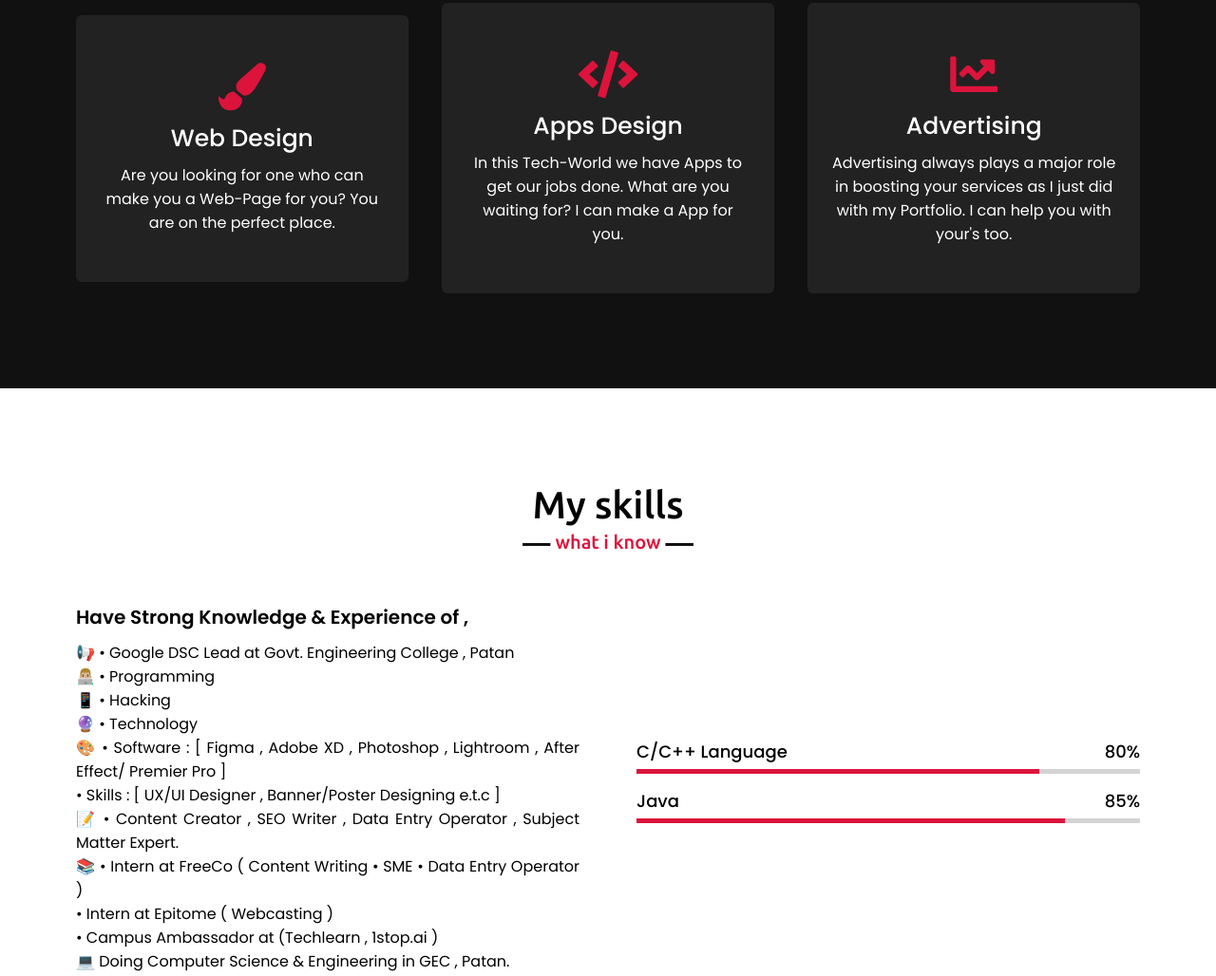
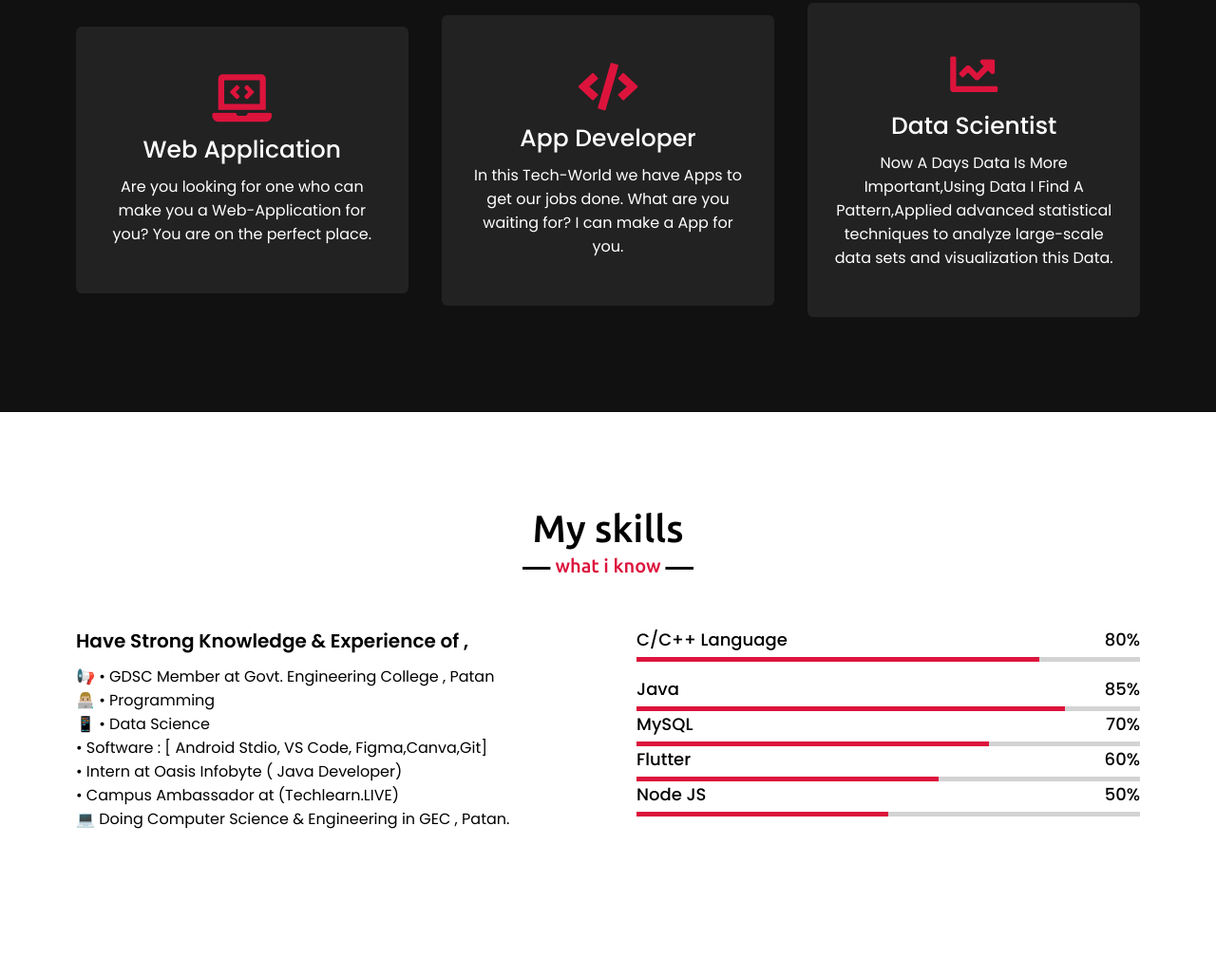
Before and after one commit to Aryankumar011/Aryanpanchal, a plain HTML site: page index.html in a window 1280 px wide. Shown: the part 1756-2784 px from the top of the page at 95% size. Drawn offline with nearby package versions, Linux system fonts and the light colour scheme.

Commit message:
Images ADD

```diff
--- a/index.html
+++ b/index.html
@@ -1,34 +1,37 @@
 <!DOCTYPE html>
-<!-- Created By Kaushal Nagar -->
+<!-- Created By Aryan Panchal -->
 <html lang="en">
+
 <head>
     <meta charset="UTF-8">
     <meta name="viewport" content="width=device-width, initial-scale=1.0">
     <title>Aryan Panchal Portfolio Website</title>
-    <link rel="icon" href="images/icon-3.jpg" type="image/png" >
+    <link rel="icon" href="images/icon-3.jpg" type="image/png">
     <link rel="stylesheet" href="style.css">
-    <link rel="stylesheet" href="https://cdnjs.cloudflare.com/ajax/libs/font-awesome/5.15.3/css/all.min.css"/>
+    <link rel="stylesheet" href="https://cdnjs.cloudflare.com/ajax/libs/font-awesome/5.15.3/css/all.min.css" />
     <script src="https://code.jquery.com/jquery-3.5.1.min.js"></script>
     <script src="https://cdnjs.cloudflare.com/ajax/libs/typed.js/2.0.11/typed.min.js"></script>
     <script src="https://cdnjs.cloudflare.com/ajax/libs/waypoints/4.0.1/jquery.waypoints.min.js"></script>
     <script src="https://cdnjs.cloudflare.com/ajax/libs/OwlCarousel2/2.3.4/owl.carousel.min.js"></script>
-    <link rel="stylesheet" href="https://cdnjs.cloudflare.com/ajax/libs/OwlCarousel2/2.3.4/assets/owl.carousel.min.css"/>
+    <link rel="stylesheet"
+        href="https://cdnjs.cloudflare.com/ajax/libs/OwlCarousel2/2.3.4/assets/owl.carousel.min.css" />
 
 </head>
+
 <body>
     <div class="scroll-up-btn">
         <i class="fas fa-angle-up"></i>
     </div>
     <nav class="navbar">
         <div class="max-width">
-            <div class="logo"><a href="Portfolio.html#"><span>A</span>ryan <span>P</span>anchal's Portfo<span>lio.</span></a></div>
+            <div class="logo"><a href="Portfolio.html#"><span>A</span>ryan <span>P</span>anchal's
+                    Portfo<span>lio.</span></a></div>
             <ul class="menu">
                 <li><a href="Portfolio.html#home" class="menu-btn">Home</a></li>
                 <li><a href="Portfolio.html#about" class="menu-btn">About</a></li>
                 <li><a href="#services" class="menu-btn">Services</a></li>
                 <li><a href="#skills" class="menu-btn">Skills</a></li>
-                <!-- <li><a href="https://Kaushal Nagar.github.io/Portfolio/Portfolio.html#contact" class="menu-btn">Contact</a></li> -->
-            </ul>
+
                 <div class="menu-btn">
                     <i class="fas fa-bars"></i>
                 </div>
@@ -57,7 +60,10 @@
                 </div>
                 <div class="column right">
                     <div class="text">I'm Aryan and I'm a <span class="typing-2"></span></div>
-                    <p>Being a Tech-Enthusiast I am always up to developing my Tech Stacks, so as to build reliable and feasible projects for making everyday life's, even more, easier than it's now. And also looking forward to collaborating on different valuable projects that can heal the various vulnerabilities.
+                    <p>Being a Tech-Enthusiast I am always up to developing my Tech Stacks, so as to build reliable and
+                        feasible projects for making everyday life's, even more, easier than it's now. And also looking
+                        forward to collaborating on different valuable projects that can heal the various
+                        vulnerabilities.
                     </p>
                     <a href="https://www.linkedin.com/in/aryankumarpanchal/">More Info...</a>
                 </div>
@@ -72,23 +78,29 @@
             <div class="serv-content">
                 <div class="card">
                     <div class="box">
-                        <i class="fas fa-paint-brush"></i>
-                        <div class="text">Web Design</div>
-                        <p>Are you looking for one who can make you a Web-Page for you? You are on the perfect place. </p>
+                        <!-- <i class="fas fa-paint-brush"></i> -->
+                        <!-- <i class="fa-solid fa-file-code"></i> -->
+                        <i class="fas fa-laptop-code"></i>
+                        <div class="text">Web Application</div>
+                        <p>Are you looking for one who can make you a Web-Application for you? You are on the perfect place.
+                        </p>
                     </div>
                 </div>
                 <div class="card">
                     <div class="box">
                         <i class="fas fa-code"></i>
-                        <div class="text">Apps Design</div>
-                        <p>In this Tech-World we have Apps to get our jobs done. What are you waiting for? I can make a App for you.</p>
+                        <div class="text">App Developer</div>
+                        <p>In this Tech-World we have Apps to get our jobs done. What are you waiting for? I can make a
+                            App for you.</p>
                     </div>
                 </div>
                 <div class="card">
                     <div class="box">
                         <i class="fas fa-chart-line"></i>
-                        <div class="text">Advertising</div>
-                        <p>Advertising always plays a major role in boosting your services as I just did with my Portfolio. I can help you with your's too.</p>
+                        <div class="text">Data Scientist</div>
+                        <p>Now A Days Data Is More Important,Using Data I Find A Pattern,Applied advanced statistical
+                         techniques to analyze large-scale data sets and visualization this
+                            Data.</p>
                     </div>
                 </div>
             </div>
@@ -105,20 +117,12 @@
                     <div class="text">Have Strong Knowledge & Experience of ,</div>
 
 
-                        <p>📢 • Google DSC Lead at Govt. Engineering College , Patan</p>
+                    <p>📢 • GDSC Member at Govt. Engineering College , Patan</p>
                     <p>👨🏼‍💻 • Programming</p>
-                        <p>📱 • Hacking</p>
-                        <p>🔮 • Technology</p>
-
-                        <p>🎨 • Software : [ Figma , Adobe XD , Photoshop , Lightroom , After Effect/ Premier Pro ]
-                        <p>• Skills : [ UX/UI Designer , Banner/Poster Designing e.t.c ]</p></p>
-
-                        <p>📝 • Content Creator , SEO Writer , Data Entry Operator , Subject Matter Expert.</p>
-
-                        <p>📚 • Intern at FreeCo ( Content Writing • SME • Data Entry Operator )
-                        <p>• Intern at Epitome ( Webcasting )</p>
-                        <p>• Campus Ambassador at (Techlearn , 1stop.ai )</p></p>
-
+                    <p>📱 • Data Science</p>
+                    <p>• Software : [ Android Stdio, VS Code, Figma,Canva,Git]</p>
+                    <p>• Intern at Oasis Infobyte ( Java Developer)</p>
+                    <p>• Campus Ambassador at (Techlearn.LIVE)</p>
                     <p>💻 Doing Computer Science & Engineering in GEC , Patan.</p>
 
                 </div>
@@ -136,6 +140,25 @@
                             <span>85%</span>
                         </div>
                         <div class="line java"></div>
+                        <div class="bars">
+                            <div class="info">
+                                <span>MySQL</span>
+                                <span>70%</span>
+                            </div>
+                            <div class="line mysql"></div>
+                            <div class="bars">
+                                <div class="info">
+                                    <span>Flutter</span>
+                                    <span>60%</span>
+                                </div>
+                                <div class="line flutter"></div>
+                                <div class="bars">
+                                    <div class="info">
+                                        <span>Node JS</span>
+                                        <span>50%</span>
+                                    </div>
+                                    <div class="line node"></div>
+
                                 </div>
 
                             </div>
@@ -171,30 +194,13 @@
                             <i class="fas fa-envelope"></i>
                             <div class="info">
                                 <div class="head">Email</div>
-                                <div class="sub-title"><li><a href="aryanpanchal1110@gmail.com">aryanpanchal1110@gmail.com</a></li></div>
+                                <div class="sub-title">
+                                    <li><a href="aryanpanchal1110@gmail.com">aryanpanchal1110@gmail.com</a></li>
                                 </div>
                             </div>
                         </div>
                     </div>
-                <!-- <div class="column right">
-                    <div class="text">Message me</div>
-                    <form action="https://Kaushal Nagar.github.io/Portfolio/Portfolio.html#">
-                        <div class="fields">
-                            <div class="field name">
-                                <input type="text" placeholder="Name" required>
                 </div>
-                            <div class="field email">
-                                <input type="email" placeholder="Email" required>
-                            </div>
-                        </div>
-                        <div class="field">
-                            <input type="text" placeholder="Subject" required>
-                        </div>
-                        <div class="field textarea">
-                            <textarea cols="30" rows="10" placeholder="Message.." required></textarea>
-                        </div>
-                        <div class="button-area">
-                            <button type="submit">Send message</button> -->
             </div>
             </form>
         </div>
@@ -204,9 +210,11 @@
 
     <!-- footer section start -->
     <footer>
-        <span>Handcrafted by <a href="https://www.linkedin.com/in/aryankumarpanchal/">Aryan Panchal</a> with ❤ | <span class="far fa-copyright"></span> 2023 All rights reserved.</span>
+        <span>Handcrafted by <a href="https://www.linkedin.com/in/aryankumarpanchal/">Aryan Panchal</a> with ❤ | <span
+                class="far fa-copyright"></span> 2023 All rights reserved.</span>
     </footer>
 
     <script src="script.js"></script>
 </body>
+
 </html>
--- a/script.js
+++ b/script.js
@@ -35,14 +35,14 @@ $(document).ready(function(){
 
     // typing text animation script
     var typed = new Typed(".typing", {
-        strings: ["Designer", "Developer", "Programmer", "Tech-Blogger", "Freelancer", "Content Writer", "Subject Matter Expert"],
+        strings: ["Designer", "Developer", "Programmer", "Freelancer","Android Developer","Tech Leader","Project Manager"],
         typeSpeed: 60,
         backSpeed: 40,
         loop: true
     });
 
     var typed = new Typed(".typing-2", {
-        strings: ["Designer", "Developer", "Programmer", "Tech-Blogger", "Freelancer", "Content Writer", "Subject Matter Expert"],
+        strings: ["Designer", "Developer", "Programmer","Android Developer","Tech Leader","Project Manager"],
         typeSpeed: 60,
         backSpeed: 40,
         loop: true
--- a/style.css
+++ b/style.css
@@ -165,7 +165,7 @@ section .title::after{
 /* home section styling */
 .home{
     display: flex;
-    background: url("images/gCopy.jpg") no-repeat center;
+    background: url("images/gCopy.png") no-repeat center;
     height: 100vh;
     color: #fff;
     min-height: 500px;
@@ -366,7 +366,15 @@ section .title::after{
 .skills-content .right .java::before{
     width: 85%;
 }
-
+.skills-content .right .mysql::before{
+    width: 70%;
+}
+.skills-content .right .flutter::before{
+    width: 60%;
+}
+.skills-content .right .node::before{
+    width: 50%;
+}
 
 /* contact section styling */
 .contact .title::after{
```
Also changed, not shown: Portfolio.html (added), images/gCopy.png (added), images/gCopy1.jpg (renamed from images/gCopy.jpg). Lines whose indentation alone changed are shown as unchanged.
